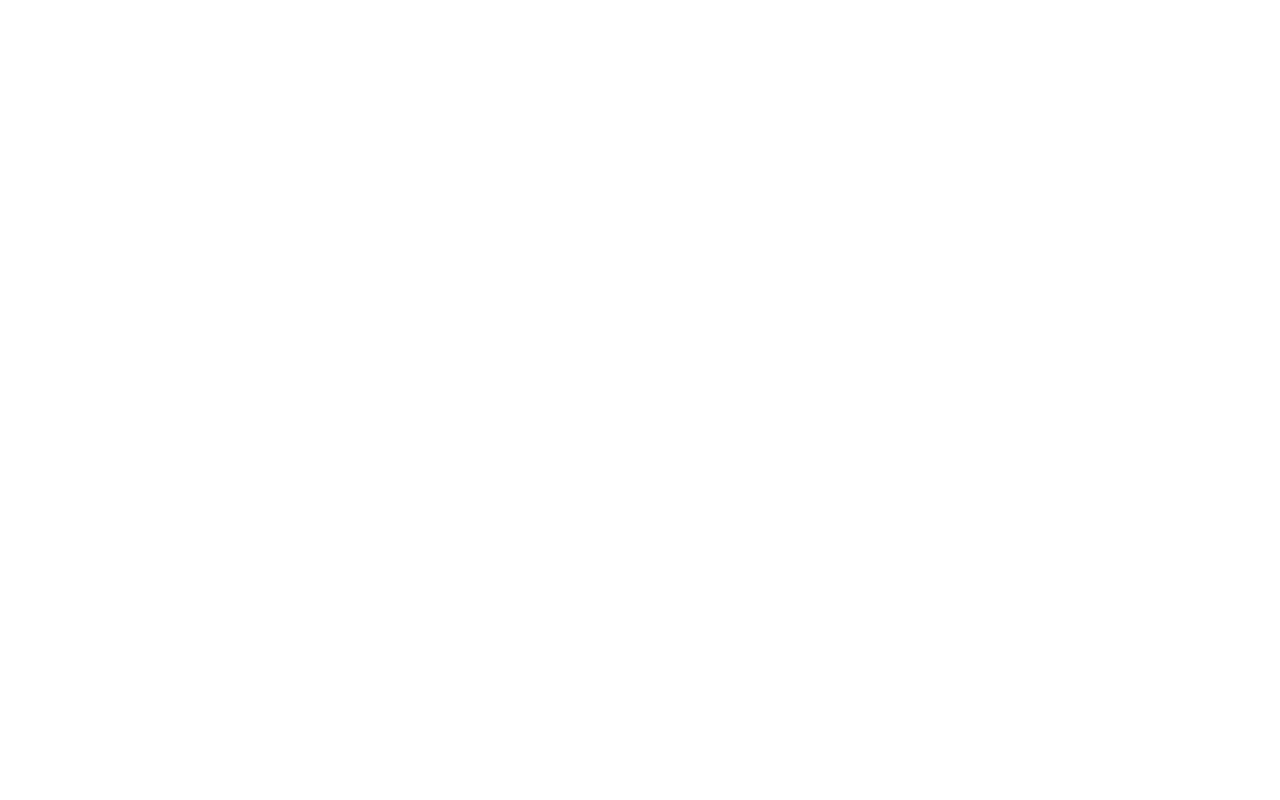
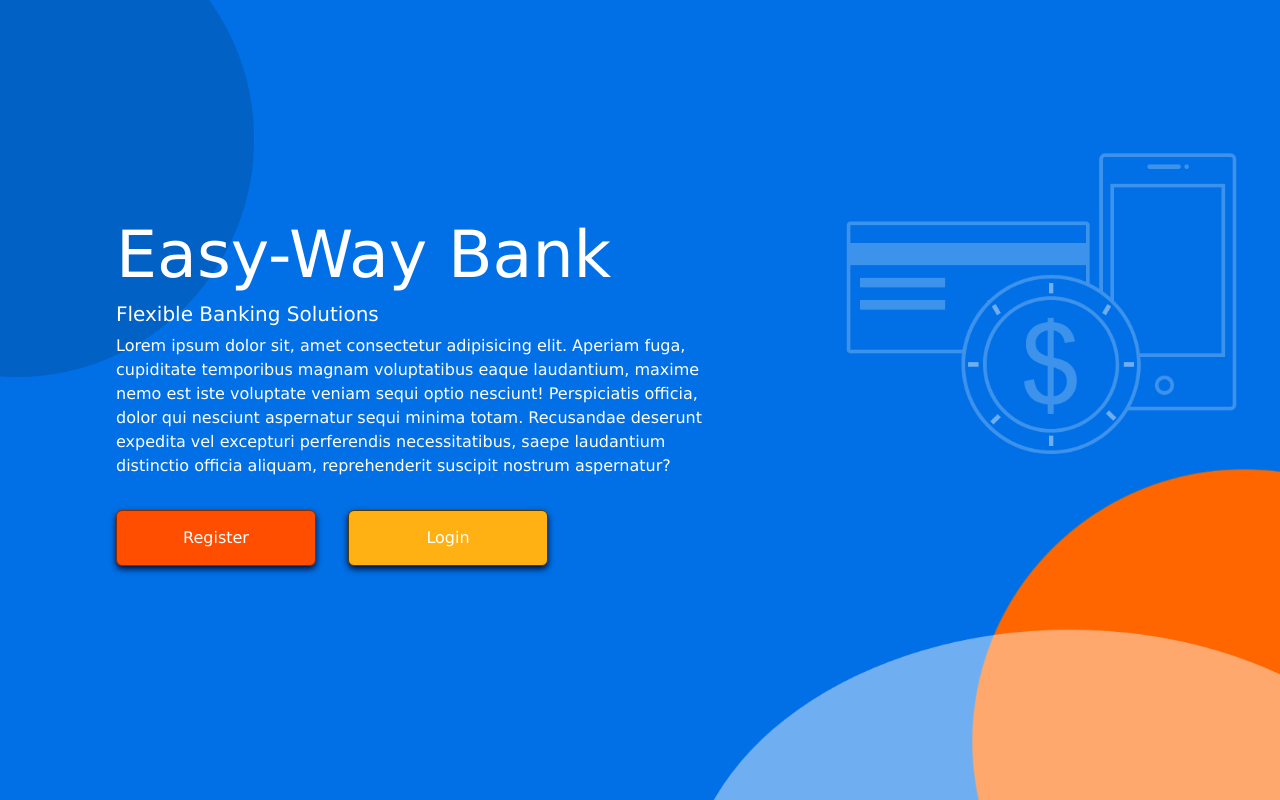
Before and after one commit to GeorPavl/Online-Banking-FullStack-App, a plain HTML site: page OBA_V1.0/index.html in a window 1280 px wide. Drawn offline with Linux system fonts and the light colour scheme; files that its build step writes are made by us from their sources.

Commit message:
add landing page design

```diff
--- a/OBA_V1.0/design/css/default.css
+++ b/OBA_V1.0/design/css/default.css
@@ -1,3 +1,46 @@
 *{
     box-sizing: border-box;
 }
+
+/* Main Body Styling */
+body {
+    height: 100vh;
+    background-image: url("../images/main_bg.png");
+    background-size: cover;
+    /* background-position: center center; */
+    background-repeat: no-repeat;
+}
+
+#sample-text-card {
+    height: fit-content;
+    margin: 25vh 100px;
+    color: white;
+    font-family:'Lucida Sans', 'Lucida Sans Regular', 'Lucida Grande', 'Lucida Sans Unicode', Geneva, Verdana, sans-serif
+}
+
+#sample-text-card h1 {
+    font-size: 65px;
+}
+
+#sample-text-card p {
+    font-size: 14px;
+}
+
+.button-wrapper a {
+    width: 200px;
+    padding: 15px;
+    color: white;
+    margin: 16px;
+    box-shadow: 0px 3px 6px rgb(0, 14, 53);
+}
+
+.register {
+    margin-right: 7px;
+    background-color: #ff4e00;
+    border: 1px solid #882B00;
+}
+
+.login {
+    background-color: #ffb114;
+    border: 1px solid #543800;
+}
--- a/OBA_V1.0/index.html
+++ b/OBA_V1.0/index.html
@@ -4,12 +4,51 @@
     <meta charset="UTF-8">
     <meta http-equiv="X-UA-Compatible" content="IE=edge">
     <meta name="viewport" content="width=device-width, initial-scale=1.0">
-    <link rel="stylesheet" href="css/bootstrap/bootstrap.css">
-    <link rel="stylesheet" href="css/fontawesome/all/all.css">
-    <link rel="stylesheet" href="css/default.css">
+    <link rel="stylesheet" href="/design/css/bootstrap/bootstrap.css">
+    <link rel="stylesheet" href="/design/css/fontawesome/css/all.css">
+    <link rel="stylesheet" href="/design/css/default.css">
     <title>Home</title>
 </head>
-<body>
+<body class="d-flex allign-items-center">
+
+    <!-- Card: Sample Text -->
+    <div id="sample-text-card" class="card col-6 bg-transparent border-0">
+
+        <!-- Card Body-->
+        <div class="card-body">
+
+            <!-- Card Header -->
+            <h1>Easy-Way Bank</h1>
+            <!-- End of Card Header-->
+
+            <!-- Card Title -->
+            <h5 class="card-title">
+                Flexible Banking Solutions
+            </h5>
+            <!-- End of Card Title -->
+
+            <!-- Card Text -->
+            <div class="card-text">
+                Lorem ipsum dolor sit, amet consectetur adipisicing elit. Aperiam fuga,
+               cupiditate temporibus magnam voluptatibus eaque laudantium,
+               maxime nemo est iste voluptate veniam sequi optio nesciunt! Perspiciatis officia,
+               dolor qui nesciunt aspernatur sequi minima totam. Recusandae deserunt expedita vel excepturi perferendis necessitatibus,
+               saepe laudantium distinctio officia aliquam, reprehenderit suscipit nostrum aspernatur?
+            </div>
+            <!-- End of Card Text -->
+
+        </div>
+        <!-- End of Card Body-->
+
+        <!-- Button Wraper-->
+        <div class="button-wrapper d-flex align-items-center">
+            <a href="" class="btn btn-md register" role="button">Register</a>
+            <a href="" class="btn btn-md login" role="button">Login</a>
+        </div>
+        <!-- End of Button Wraper -->
+
+    </div>
+    <!-- End of Card: Sample Text -->
 
 </body>
 </html>
```
